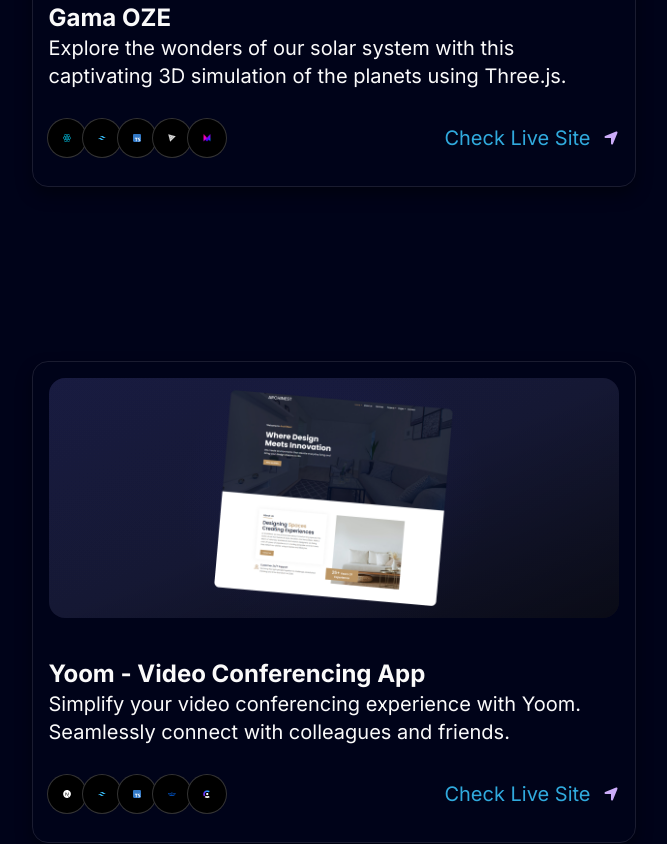
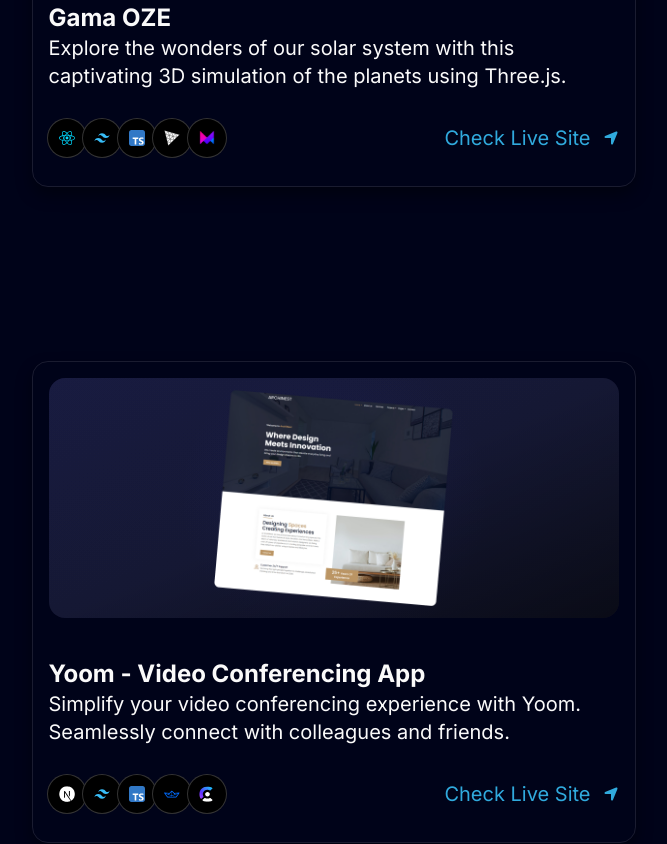
Before and after one commit to frageno/portfolio, a Next.js app: page / in a window 1280 px wide. Shown: the part 2480-3324 px from the top of the page, without its empty margins (308-975 px from the left). Built offline with nearby package versions, Linux system fonts and the light colour scheme.

Commit message:
small adjustments

```diff
--- a/components/RecentProject.tsx
+++ b/components/RecentProject.tsx
@@ -49,8 +49,8 @@
                                         <Image
                                             src={icon}
                                             alt={`Technology ${index + 1}`}
-                                            width={24}
-                                            height={24}
+                                            width={32}
+                                            height={32}
                                             className="p-2"
                                         />
                                     </div>
@@ -60,7 +60,7 @@
                                 <p className="flex lg:text-xl md:text-xs text-sm text-purple">
                                     Check Live Site
                                 </p>
-                                <FaLocationArrow className="ms-3" color="#CBACF9" />
+                                <FaLocationArrow className="ms-3" color="#30AADD" />
                             </div>
                         </div>
                     </PinContainer>
```
